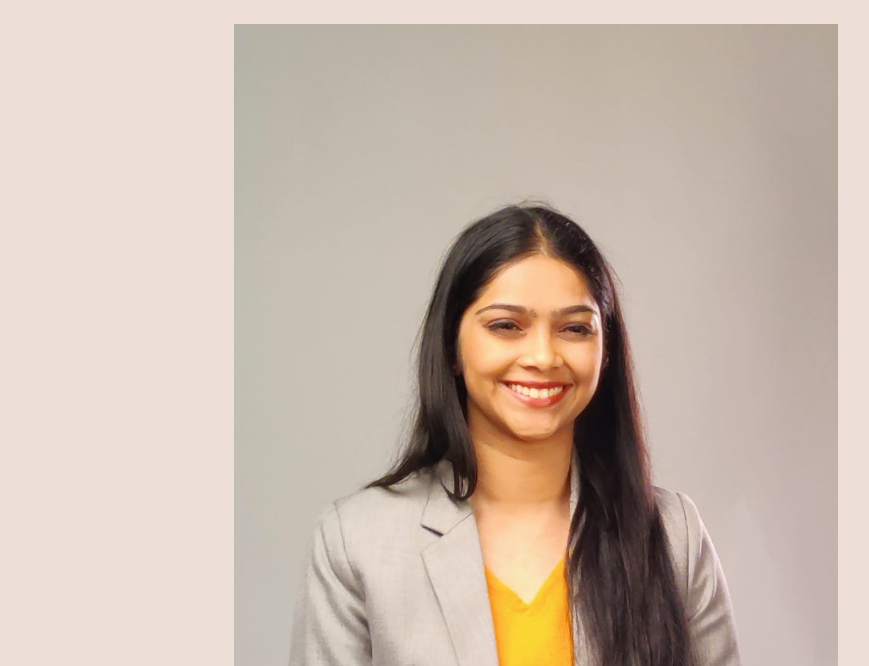
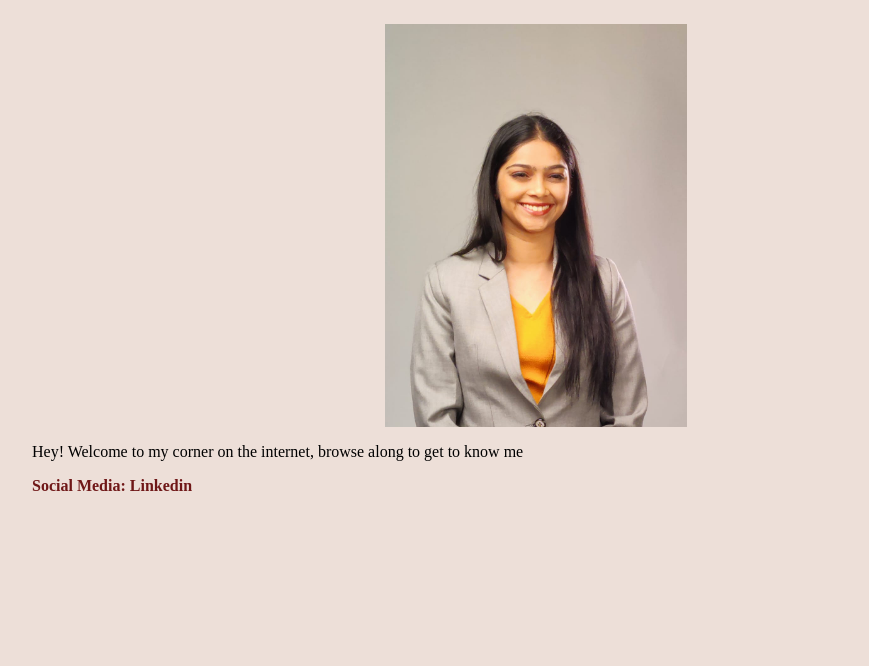
Before and after one commit to jananijana2025/Class-demo, a plain HTML site: page portfolio/index.html in a window 1280 px wide. Shown: the part 134-800 px from the top of the page, without its empty margins (104-973 px from the left). Drawn offline with Linux system fonts and the light colour scheme.

Commit message:
image resized

```diff
--- a/portfolio/index.html
+++ b/portfolio/index.html
@@ -14,7 +14,7 @@
 
     <h1> Janani Janarthanan </h1>
     <img src="/portfolio/images/3.JPG"
-    width= "60%">
+    width= "30%">
     <p> Hey! Welcome to my corner on the internet, browse along to get to know me
     </p>
     <h2 id="Linkedin"> Social Media: Linkedin  </h2>
```
